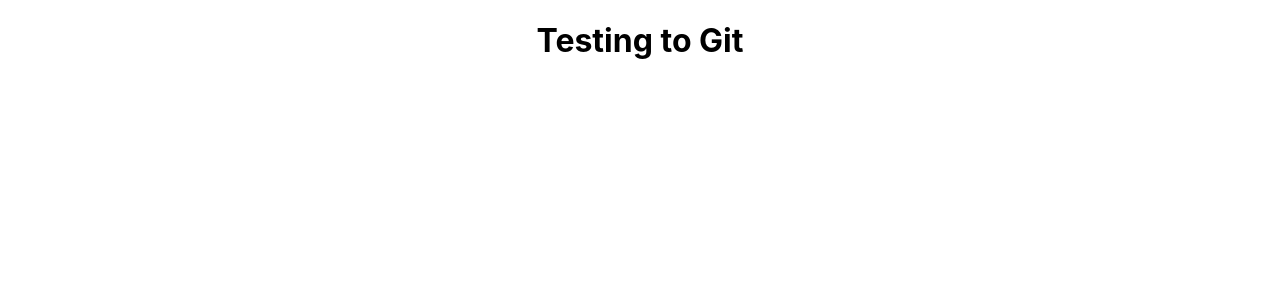
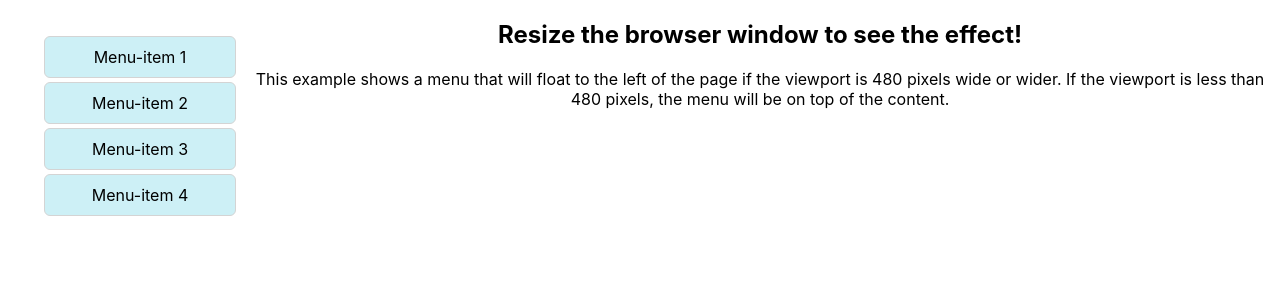
Before and after one commit to hammock1/MyOwnProject, a React (Create React App) app: page / in a window 1280 px wide. Shown: the top 300 px of the page. Built offline with nearby package versions, Linux system fonts and the light colour scheme.

Commit message:
Resize browser

```diff
--- a/src/App.js
+++ b/src/App.js
@@ -1,12 +1,14 @@
 
 import './App.css';
-import { ClearFix } from './components/ClearFix';
-import { Test } from './components/Test';
+
+import { ResizeBrowser } from './components/ResizeBrowser';
+
 
 function App() {
   return (
     <div className="App">
-      <Test/>
+      <ResizeBrowser/>
+
 
 
     </div>
--- /dev/null
+++ b/src/components/ResizeBrowser.css
@@ -0,0 +1,69 @@
+
+.main  {
+margin:auto;
+}
+
+li{
+
+    background-color: #CDF0F6;
+    border: 1px solid #d4d4d4;
+    border-radius: 4px ;
+    list-style-type: none;
+    border-radius: 6px;
+    padding:10px;
+    margin:4px;
+
+
+    }
+
+
+
+
+@media screen and (min-width:480px) {
+
+    .menulist {
+
+        margin:0px;
+        float:left;
+        width:240px;
+
+
+
+    }
+
+
+
+
+}
+
+@media screen and (max-width:480px) {
+
+    .menulist {
+
+        margin:0px;
+        float:none;
+        width:auto;
+
+
+
+    }
+
+
+
+
+
+}
+
+/*{
+
+1) why is there a huge margin on the left
+of the menu when the screen is fully expanded
+
+2)how do you put .main in the middle
+of the menu so that h2 and p are
+not right up against the page
+
+3) check original css
+
+
+}*/
--- /dev/null
+++ b/src/components/ResizeBrowser.js
@@ -0,0 +1,29 @@
+import './ResizeBrowser.css'
+
+
+export const ResizeBrowser = ()=>{
+
+return(
+    <div className="back">
+        <div className="menulist">
+            <ul>
+                <li>Menu-item 1</li>
+                <li>Menu-item 2</li>
+                <li>Menu-item 3</li>
+                <li>Menu-item 4</li>
+
+            </ul>
+        </div>
+        <div className="main">
+            <h2>Resize the browser window to see the effect! </h2>
+
+            <p>This example shows a menu that will float to the left of the page if the viewport is 480 pixels wide or wider. If the viewport is less than 480 pixels, the menu will be on top of the content.</p>
+        </div>
+
+    </div>
+
+
+)
+
+
+}
```
